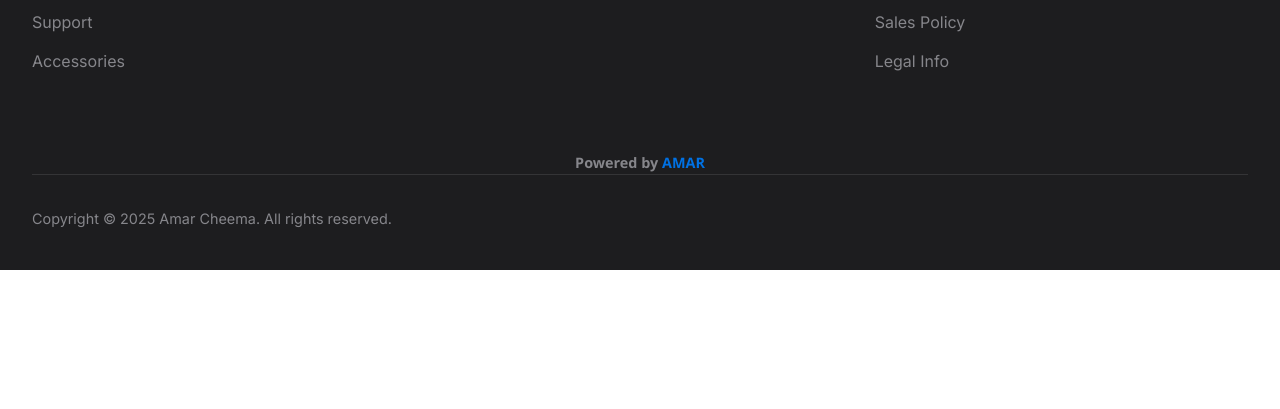
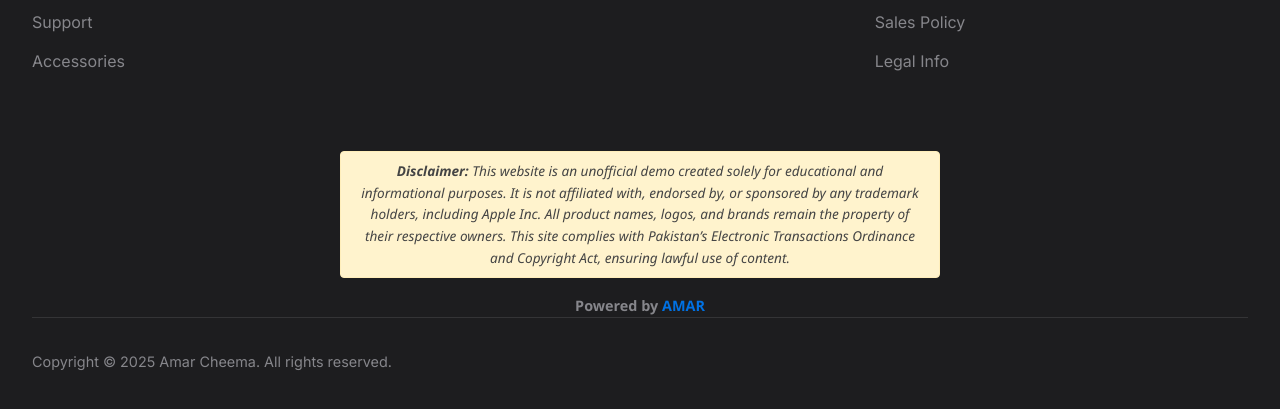
Before and after one commit to amarcheemaoff/Iphone, a plain HTML site: page index.html in a window 1280 px wide. Shown: the part 4135-4544 px from the top of the page. Before the commit the page ends 4405 px from the top, so only its background shows below. Drawn offline with Linux system fonts and the light colour scheme.

Commit message:
Update index.html

```diff
--- a/index.html
+++ b/index.html
@@ -800,6 +800,23 @@
             </div>
         </div>
 
+        <!-- Disclaimer -->
+        <div style="
+            font-size: 0.85rem;
+            color: #444;
+            background-color: #fff3cd;
+            border: 1px solid #ffeeba;
+            padding: 0.5rem 1rem;
+            margin: 1rem auto;
+            max-width: 600px;
+            text-align: center;
+            font-style: italic;
+            border-radius: 4px;
+            font-family: 'Segoe UI', Tahoma, Geneva, Verdana, sans-serif;
+        ">
+            <strong>Disclaimer:</strong> This website is an unofficial demo created solely for educational and informational purposes. It is not affiliated with, endorsed by, or sponsored by any trademark holders, including Apple Inc. All product names, logos, and brands remain the property of their respective owners. This site complies with Pakistan’s Electronic Transactions Ordinance and Copyright Act, ensuring lawful use of content.
+        </div>
+
 <div class="credit" style="
     text-align: center;
     color: var(--medium-gray);
```
